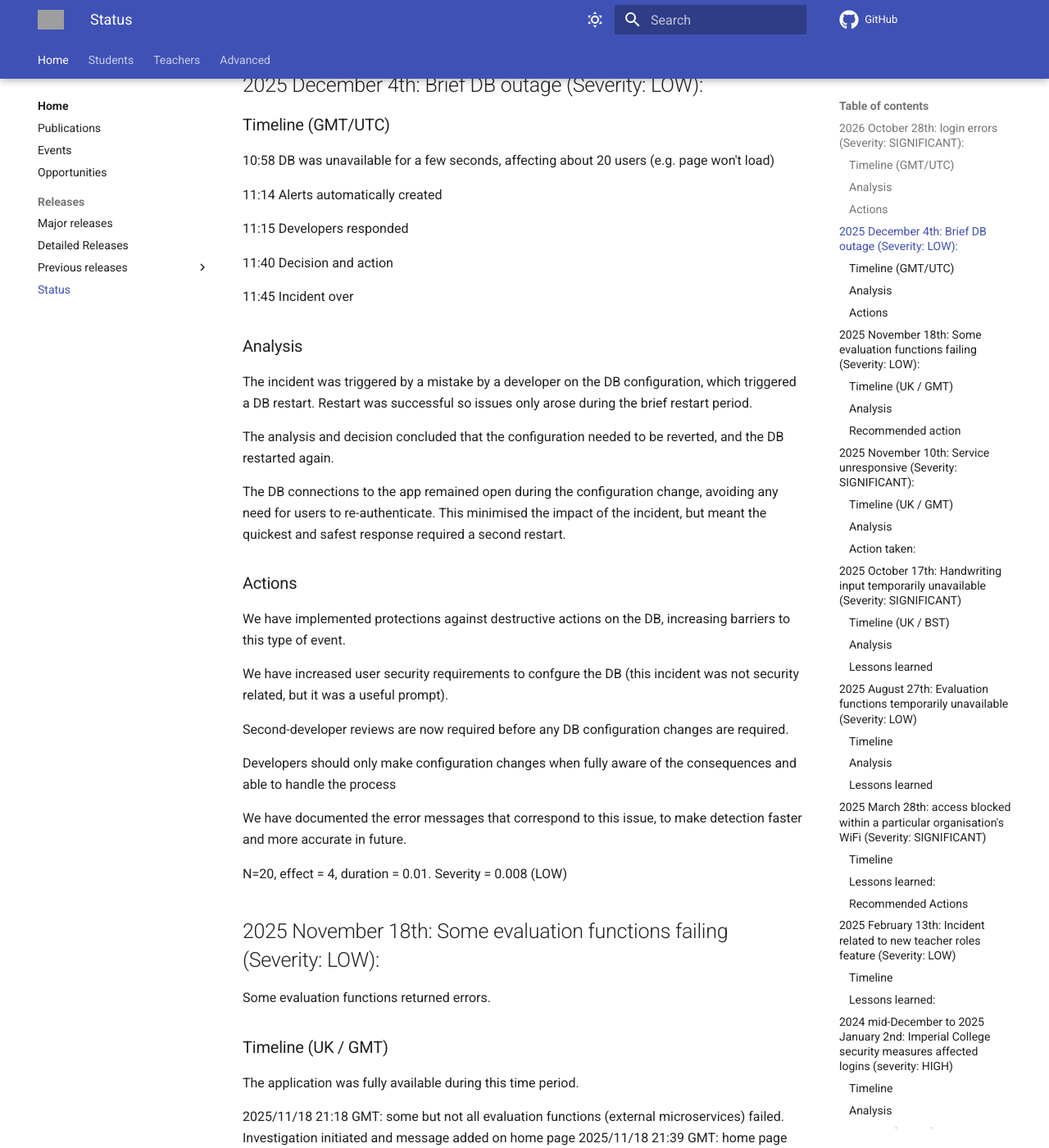
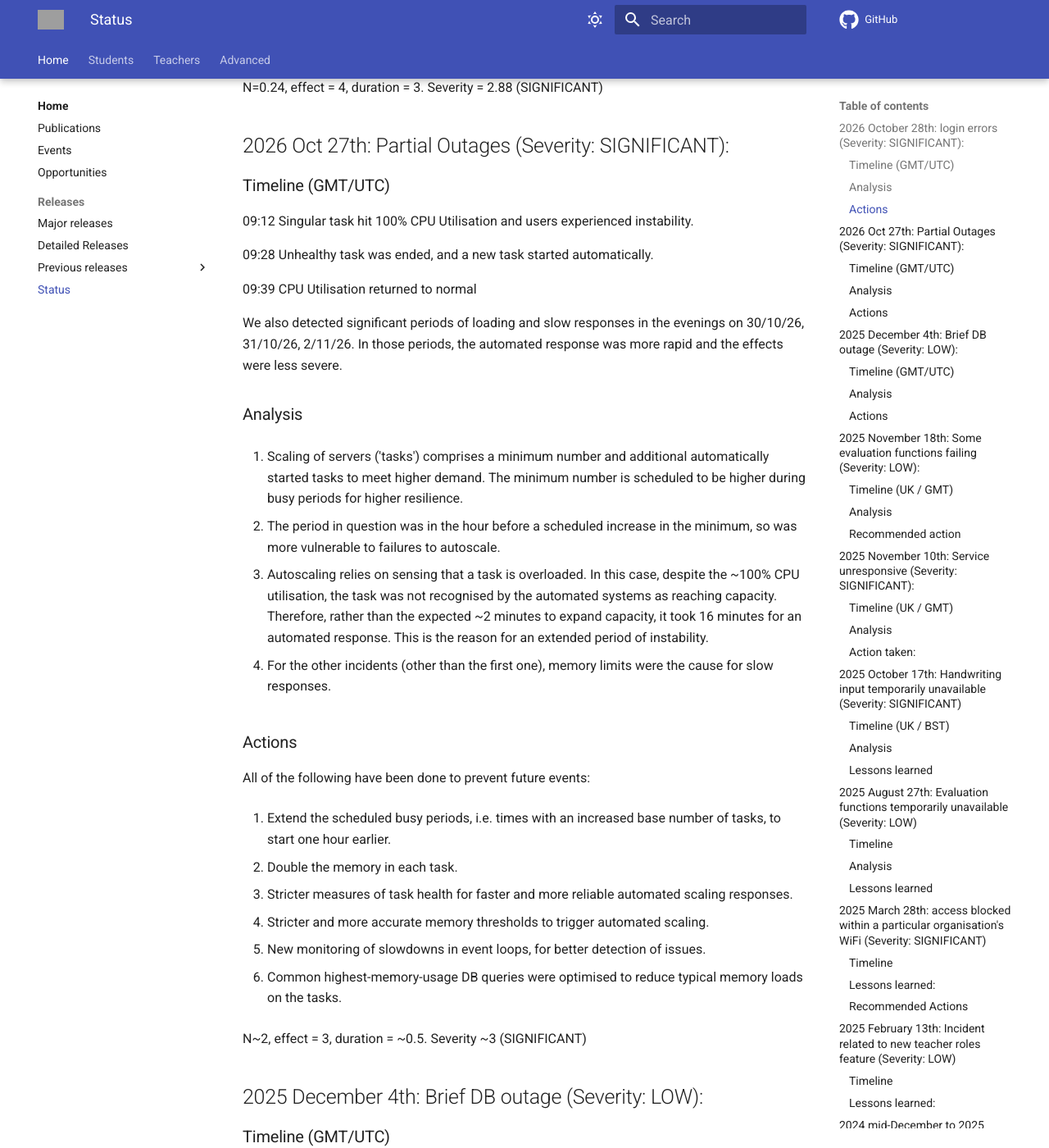
Before and after one commit to lambda-feedback/user-documentation, an MkDocs documentation site: the page built from docs/releases/status.md, in a window 1280 px wide and 1400 px high, scrolled down 1300 px. Shown: the whole window at 82% size. Built offline with MkDocs 1.6.1 and Material for MkDocs 9.7.7, drawn with Linux system fonts in a browser that asks for light colours; comment, search, counter and statistics services are not loaded; some of the changed text lies outside the part shown; grey boxes are pictures that could not be loaded.

Commit message:
Incident report 2026 10 27 (#40)
* Incident report for 2026-10-27

* Rebased and updated with tech details

* Status: formatting update

* Revise analysis on server scaling and performance issues

Updated analysis section to clarify server scaling and task overload issues.

---------

Co-authored-by: Marcus Messer <marcus@marcusm.co.uk>

```diff
--- a/docs/releases/status.md
+++ b/docs/releases/status.md
@@ -21,8 +21,11 @@ The severity is used to decide how much we invest in preventative measures, dete
 ### Timeline (GMT/UTC)
 
 18:46 First automated alert to developers
+
 19:09 First user email to support address
+
 21:30 Investigation found an expired token for Microsoft users, which needed refreshing
+
 21:48 Problem solved
 
 ### Analysis
@@ -33,9 +36,51 @@ The cause of the problem stems from switching to a new auth system 12 months ago
 
 ### Actions
 
-Calendar events have been set to refresh tokens in advance of their expiry. An additional developer is being recruited.
+Calendar events have been set to refresh tokens in advance of their expiry. An additional developer is also being recruited.
 
 N=0.24, effect = 4, duration = 3. Severity = 2.88 (SIGNIFICANT)
+
+## 2026 Oct 27th: Partial Outages (Severity: SIGNIFICANT):
+
+### Timeline (GMT/UTC)
+
+09:12 Singular task hit 100% CPU Utilisation and users experienced instability.
+
+09:28 Unhealthy task was ended, and a new task started automatically.
+
+09:39 CPU Utilisation returned to normal
+
+We also detected significant periods of loading and slow responses in the evenings on 30/10/26, 31/10/26, 2/11/26. In those periods, the automated response was more rapid and the effects were less severe.
+
+### Analysis
+
+1. Scaling of servers ('tasks') comprises a minimum number and additional automatically started tasks to meet higher demand. The minimum number is scheduled to be higher during busy periods for higher resilience.
+
+2. The period in question was in the hour before a scheduled increase in the minimum, so was more vulnerable to failures to autoscale.
+
+3. Autoscaling relies on sensing that a task is overloaded. In this case, despite the ~100% CPU utilisation, the task was not recognised by the automated systems as reaching capacity. Therefore, rather than the expected ~2 minutes to expand capacity, it took 16 minutes for an automated response. This is the reason for an extended period of instability.
+
+4. For the other incidents (other than the first one), memory limits were the cause for slow responses.
+
+
+### Actions
+
+All of the following have been done to prevent future events:
+
+1. Extend the scheduled busy periods, i.e. times with an increased base number of tasks, to start one hour earlier.
+
+2. Double the memory in each task.
+
+3. Stricter measures of task health for faster and more reliable automated scaling responses.
+
+4. Stricter and more accurate memory thresholds to trigger automated scaling.
+
+5. New monitoring of slowdowns in event loops, for better detection of issues.
+
+6. Common highest-memory-usage DB queries were optimised to reduce typical memory loads on the tasks.
+
+N~2, effect = 3, duration = ~0.5. Severity ~3 (SIGNIFICANT)
+
 
 ## 2025 December 4th: Brief DB outage (Severity: LOW):
 
```
